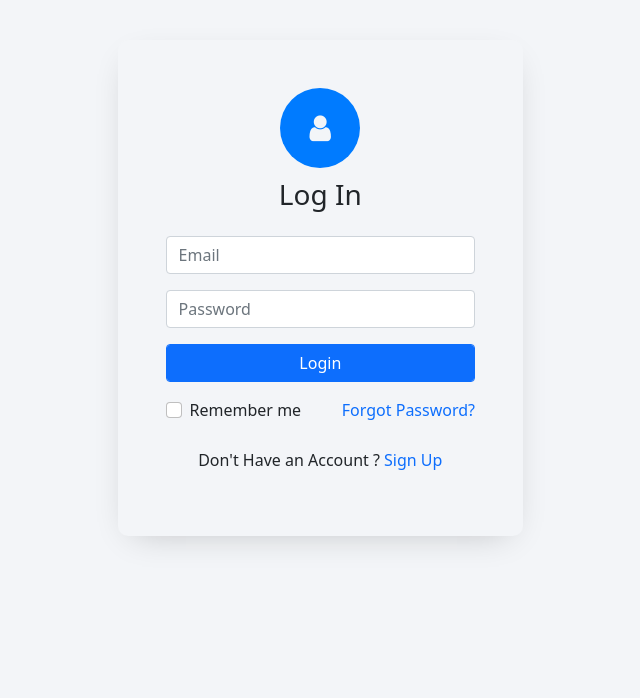
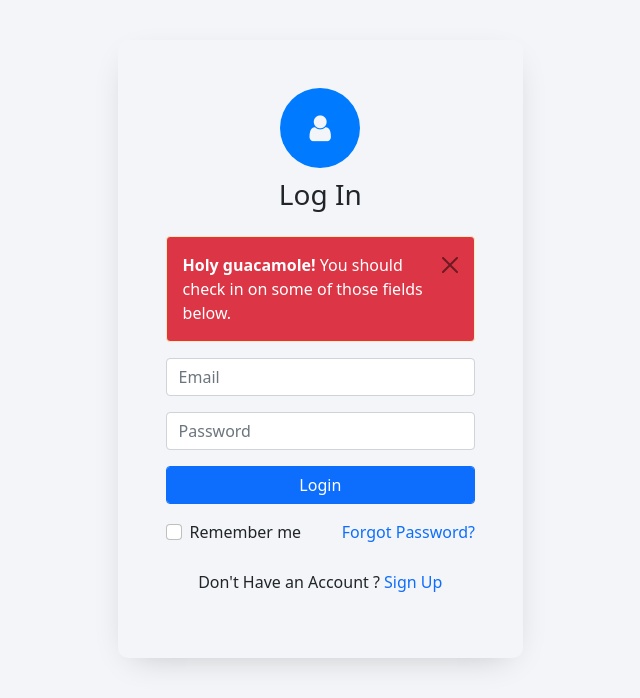
Before and after one commit to Coding-Hamsters/RaisingMinds, a Django app: page /login/ in a window 1280 px wide. Shown: the part 72-770 px from the top of the page, without its empty margins (349-989 px from the left). Run offline with Django 4.2, Linux system fonts and the light colour scheme.

Commit message:
add alert box password invalid
add alert box password invalid login.html

```diff
--- a/RaisingMinds/users/templates/users/login.html
+++ b/RaisingMinds/users/templates/users/login.html
@@ -60,6 +60,12 @@
               <span class="fa fa-user"></span>
             </div>
             <h3 class="text-center mb-4">Log In</h3>
+            <!-------------------alert box password invalid----------------------------------------------->
+            <div class="alert alert-warning alert-dismissible fade show bg-danger text-white" role="alert">
+              <strong  >Holy guacamole!</strong> You should check in on some of those fields below.
+              <button type="button" class="btn-close" data-bs-dismiss="alert" aria-label="Close"></button>
+            </div>
+             <!-------------------end alert box password invalid-------------------------------------------->
             <form action="#" class="login-form" method="post">
             {% csrf_token %}
               <div class="form-group">
@@ -73,6 +79,7 @@
                   Login
                 </button>
               </div>
+
 
               <div class="rember">
                 <div class="col-sm-6">
```
